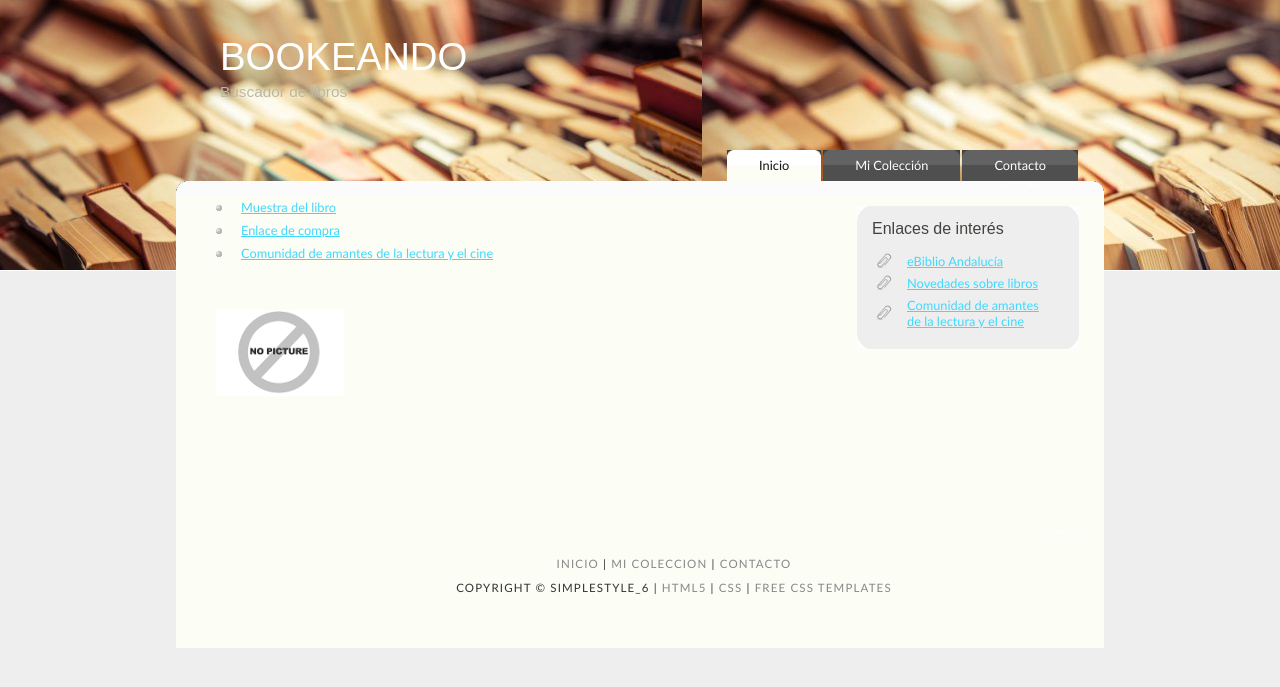
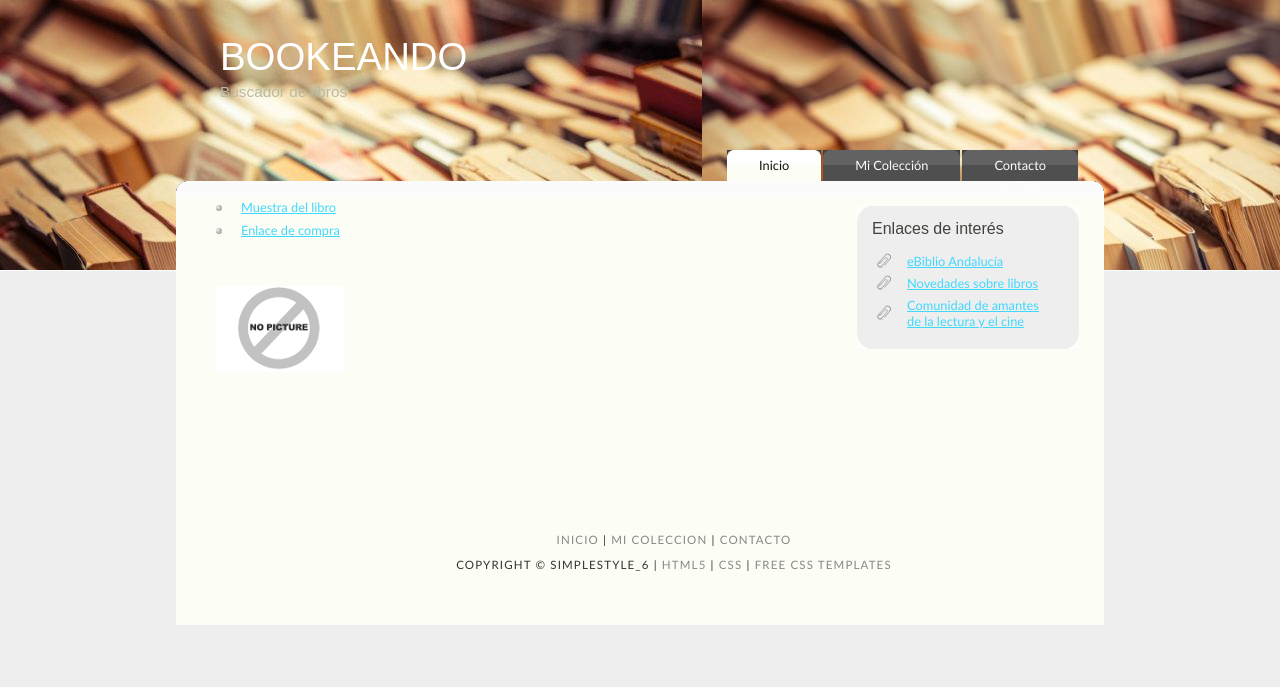
Before and after one commit to FranHuzon/Proyecto_LM, a Flask app: page /detalle/1 in a window 1280 px wide. Shown: the top 687 px of the page. Run offline with Flask 2, Linux system fonts and the light colour scheme; data that the repository does not hold is empty.

Commit message:
Modificaciones en el fichero detalles.html

```diff
--- a/templates/detalles.html
+++ b/templates/detalles.html
@@ -5,7 +5,6 @@
 <ul>
 	<li><a href="{{datos['volumeInfo']['previewLink']}}">Muestra del libro</a></li>
 	<li><a href="{{datos['saleInfo']['buyLink']}}">Enlace de compra</a></li>
-	<li><a href="http://www.fantifica.com/">Comunidad de amantes de la lectura y  el cine</a></li>
 </ul>
 
 <p>{{datos["volumeInfo"]["title"]}}</p>
```
